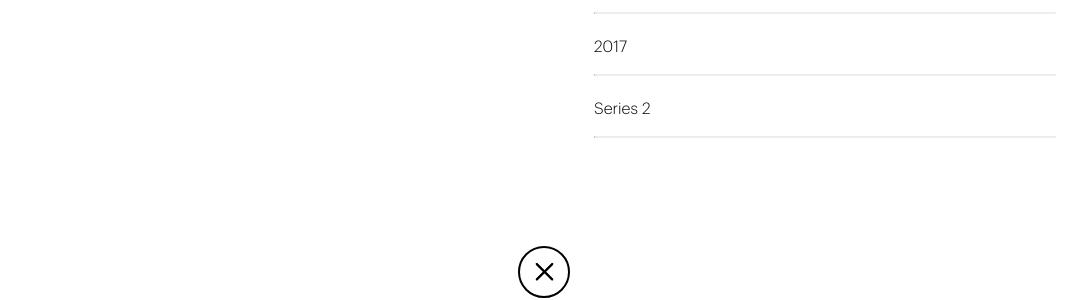
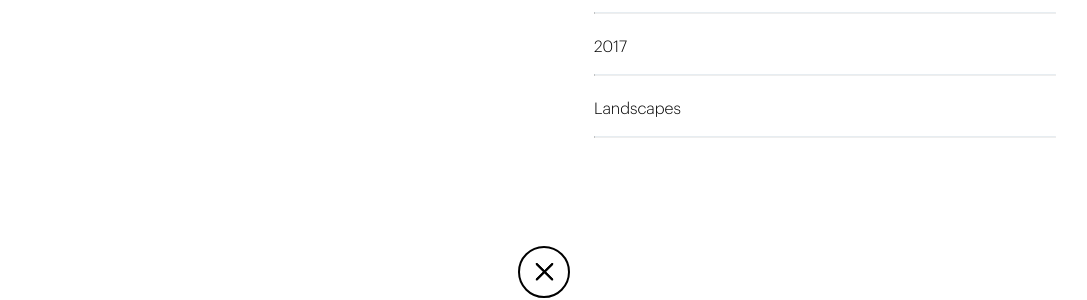
Before and after one commit to oliviachang29/jenny, a Jekyll site: the page built from _projects/raveling-mist.md, in a window 1280 px wide. Shown: the part 1420-1720 px from the top of the page, without its empty margins (96-1183 px from the left). Built offline with Jekyll 4.4.1, drawn with Linux system fonts in a browser that asks for light colours; nearby versions of some CDN libraries.

Commit message:
Updated Raveling Mist

```diff
--- a/_projects/raveling-mist.md
+++ b/_projects/raveling-mist.md
@@ -2,7 +2,7 @@
 title: Raveling Mist
 date: 2017-08-14 00:39:00 Z
 categories:
-- series 2
+- landscapes
 description: 'dunno man '
 low_res_image: "/uploads/comp1.jpg"
 high_res_image: "/uploads/high1.jpg"
```
